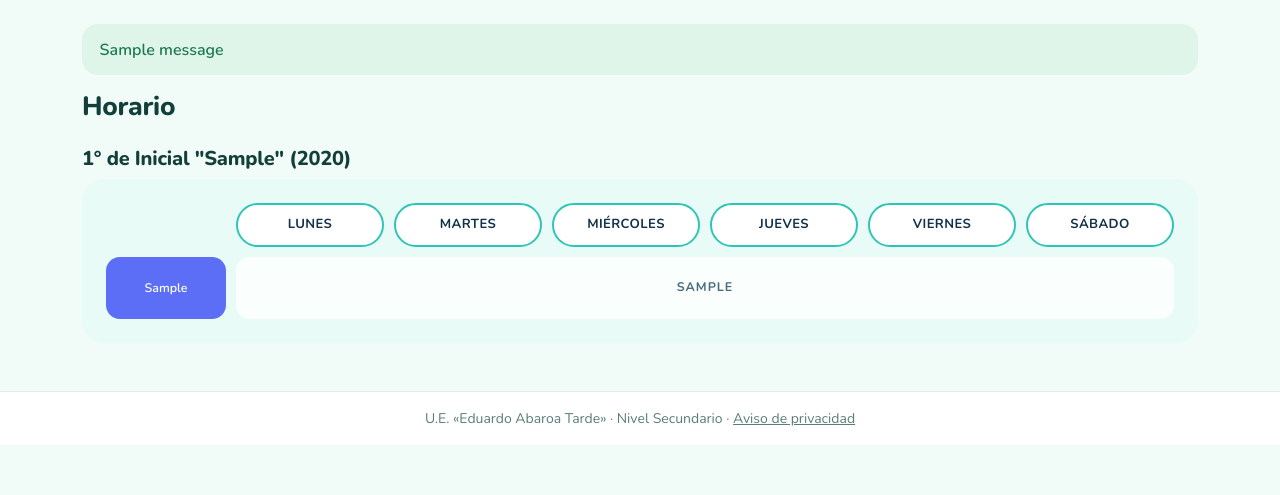
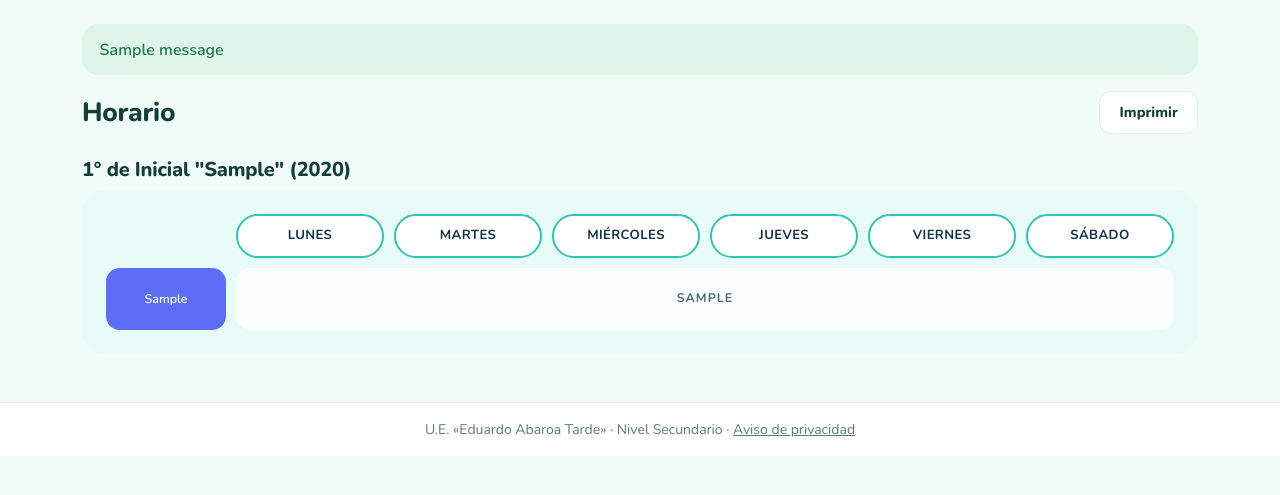
Before and after one commit to DragonBlack1999/Sistema-de-Seguimiento-Academico, a Django app: page /academico/mi-horario/ in a window 1280 px wide. Shown: the part 59-554 px from the top of the page. Run offline with Django 5.2, Linux system fonts and the light colour scheme; a user stored in the database is signed in; tables that the repository leaves empty hold one stand-in row (values such as "Sample post"); one stand-in notice (Sample message) is shown; parts of the project's set-up code (start-up, migrations or seed data) failed here and were passed over; some libraries are stand-ins or nearby versions.

Commit message:
El horario se puede imprimir
Lo pidio la tutora, para el docente y para el estudiante. Lo que sale no es
la pantalla: es una hoja del colegio. Lleva escudo, nombre del colegio, de
quien es el horario, la gestion y la fecha de impresion, porque un horario
pegado en una pared sin nombre ni año encima no se distingue del del año
pasado.

Cada tablero es una hoja. Para el administrador, que ve los dieciocho cursos,
son dieciocho hojas, una por curso: justo lo que hay que repartir, y el boton
lo dice («Imprimir los 18 horarios»).

Detalles que hubo que cuidar:

- Apaisada. Seis dias en vertical dejan columnas de 28 mm, donde
  «Ciencias Sociales» entra en cuatro renglones.
- `print-color-adjust: exact`. Los colores SON la forma de leer este tablero;
  sin eso el navegador los descarta y queda una cuadricula gris.
- `overflow: visible` en la tabla: en pantalla se desliza de lado, y en papel
  ese deslizamiento recorta el viernes y el sabado.
- El membrete dice el curso ademas del nombre. En la pantalla el curso ya esta
  como titulo del tablero, asi que ahi sobra; en papel es lo primero que se
  busca.

La barra de navegacion, el pie y los avisos de «se guardo correctamente» no se
imprimen: `d-print-none` en base.html, que sirve para cualquier pantalla que se
quiera imprimir mas adelante.

Co-Authored-By: Claude Opus 5 <noreply@anthropic.com>

```diff
--- a/apps/academico/views.py
+++ b/apps/academico/views.py
@@ -66,6 +66,16 @@ def _colorear_por_materia(horarios):
         horario.color = colores[materia_id]
 
 
+def _gestion_de(horarios):
+    """El año escolar de un conjunto de clases, o nada si no es uno solo.
+
+    Va en la hoja impresa: un horario pegado en la pared sin el año encima no
+    se distingue del de la gestión pasada.
+    """
+    anios = {h.asignacion.curso.gestion for h in horarios}
+    return anios.pop() if len(anios) == 1 else None
+
+
 @login_required
 def mi_horario(request):
     if not (request.user.es_admin() or request.user.es_profesor() or request.user.es_estudiante()):
@@ -98,6 +108,12 @@ def mi_horario(request):
             'titulo': 'Mis clases',
             'subtitulo': ' · '.join(suyas),
             'mostrar_curso': True,
+            # En papel, «Mis clases» no dice nada: la hoja lleva el nombre.
+            'para': request.user.get_full_name() or request.user.username,
+            # Lo que la hoja necesita decir ademas del nombre. No es el
+            # subtitulo de la pantalla: ahi el titulo ya esta al lado.
+            'pie': ' · '.join(suyas),
+            'gestion': _gestion_de(mios),
             'filas': _construir_grilla(mios, periodos),
         })
 
@@ -109,6 +125,11 @@ def mi_horario(request):
                 'titulo': str(curso),
                 'subtitulo': '',
                 'mostrar_curso': False,
+                'para': request.user.get_full_name() or request.user.username,
+                # Su curso: en papel es lo primero que se busca, y en pantalla
+                # ya esta como titulo del tablero.
+                'pie': str(curso),
+                'gestion': curso.gestion,
                 'filas': _construir_grilla(
                     [h for h in todos if h.asignacion.curso_id == curso.pk],
                     Periodo.objects.filter(curso=curso).order_by('orden'),
@@ -126,6 +147,10 @@ def mi_horario(request):
                 'titulo': str(curso),
                 'subtitulo': '',
                 'mostrar_curso': False,
+                # La hoja de un curso es del curso, no del administrador que la
+                # manda a imprimir.
+                'para': str(curso),
+                'gestion': curso.gestion,
                 'filas': _construir_grilla(
                     del_curso,
                     Periodo.objects.filter(curso=curso).order_by('orden'),
--- a/templates/academico/mi_horario.html
+++ b/templates/academico/mi_horario.html
@@ -1,4 +1,5 @@
 {% extends 'base.html' %}
+{% load static %}
 {% block titulo %}Horario{% endblock %}
 
 {% block contenido %}
@@ -55,11 +56,86 @@
   .c2 { background: #f77fb7; } .c3 { background: #a8a4ff; }
   .c4 { background: #6fd7a8; } .c5 { background: #ffc978; }
   .c6 { background: #c3b1f0; } .c7 { background: #8fdcf5; }
+
+  /* ───────────────────────── en papel ───────────────────────── */
+  .horario-membrete { display: none; }
+
+  @media print {
+    /* Apaisado: seis días en vertical dejan columnas de 28 mm, donde
+       «Ciencias Sociales» entra en cuatro renglones. */
+    @page { size: A4 landscape; margin: 10mm 8mm; }
+
+    .horario-membrete {
+      display: flex; align-items: center; gap: 12px;
+      border-bottom: 2px solid #12324a; padding-bottom: 8px; margin-bottom: 10px;
+    }
+    .horario-membrete img { height: 56px; }
+    .horario-colegio { font-weight: 800; font-size: 1rem; line-height: 1.2; }
+    .horario-para { font-size: .9rem; }
+    .horario-fecha { margin-left: auto; text-align: right; font-size: .72rem; color: #4a6b7c; }
+
+    /* El tablero deja de ser una tarjeta de pantalla y pasa a ser la hoja. */
+    .horario-tablero { background: #fff; border-radius: 0; padding: 0; }
+    .horario-scroll { overflow: visible; }
+    .horario-grilla {
+      min-width: 0; gap: 4px;
+      grid-template-columns: 78px repeat(6, 1fr);
+    }
+    .horario-celda { min-height: 0; padding: 6px 7px; }
+    .horario-materia { font-size: .74rem; }
+    .horario-detalle { font-size: .64rem; }
+    .horario-dia, .horario-hora { font-size: .7rem; padding: 6px 4px; }
+
+    /* Los colores SON la forma de leer este tablero de un vistazo. Sin esto el
+       navegador los descarta al imprimir y queda una cuadrícula gris. */
+    .horario-tablero, .horario-tablero * {
+      -webkit-print-color-adjust: exact; print-color-adjust: exact;
+    }
+
+    /* Una hoja por tablero: el administrador imprime los dieciocho cursos de
+       una vez y cada curso sale en su página, listo para repartir. */
+    .horario-hoja { break-after: page; }
+    .horario-hoja:last-child { break-after: auto; }
+    .horario-celda, .horario-hora, .horario-dia { break-inside: avoid; }
+  }
 </style>
 
-<h2>Horario</h2>
+{# En papel el membrete ya dice qué es la hoja; este título sobra. #}
+<div class="d-flex justify-content-between align-items-center flex-wrap gap-2 d-print-none">
+  <h2 class="mb-0">Horario</h2>
+  {% if tableros %}
+    <button type="button" class="btn btn-outline-primary d-print-none" onclick="window.print()">
+      Imprimir{% if tableros|length > 1 %} los {{ tableros|length }} horarios{% endif %}
+    </button>
+  {% endif %}
+</div>
+{% if tableros|length > 1 %}
+  <p class="small text-muted mb-0 d-print-none">Cada curso sale en su propia hoja.</p>
+{% endif %}
+
 {% for tablero in tableros %}
-  <div class="d-flex align-items-baseline gap-2 mt-4">
+<div class="horario-hoja">
+  {% comment %}
+    El membrete solo existe en papel. Un horario pegado en la pared tiene que
+    decir de qué colegio es, de quién y de qué año; en la pantalla todo eso ya
+    está en la barra de arriba y repetirlo sería ruido.
+  {% endcomment %}
+  <div class="horario-membrete">
+    <img src="{% static 'img/escudo-impreso.png' %}" alt="">
+    <div>
+      <div class="horario-colegio">Unidad Educativa «Eduardo Abaroa Tarde»</div>
+      <div class="horario-para">
+        Horario de <strong>{{ tablero.para|default:tablero.titulo }}</strong>
+        {% if tablero.pie %} · {{ tablero.pie }}{% endif %}
+      </div>
+    </div>
+    <div class="horario-fecha">
+      Nivel Secundario{% if tablero.gestion %}<br>Gestión {{ tablero.gestion.anio }}{% endif %}
+      <br>Impreso el {% now "j/n/Y" %}
+    </div>
+  </div>
+
+  <div class="d-flex align-items-baseline gap-2 mt-4 d-print-none">
     <h5 class="mb-0">{{ tablero.titulo }}</h5>
     {% if tablero.subtitulo %}<span class="text-muted small">{{ tablero.subtitulo }}</span>{% endif %}
   </div>
@@ -103,6 +179,7 @@
       </div>
     </div>
   </div>
+</div>
 {% empty %}
   <div class="alert alert-light border mt-3">No hay horario registrado todavía.</div>
 {% endfor %}
--- a/templates/base.html
+++ b/templates/base.html
@@ -21,7 +21,11 @@
 </head>
 <body>
     {% if user.is_authenticated %}
-    <nav class="navbar navbar-expand-lg sa-nav sticky-top">
+    {% comment %}
+      `d-print-none`: en papel, once enlaces y un botón de salir no son
+      nada; lo que se imprime es el contenido, no la pantalla.
+    {% endcomment %}
+    <nav class="navbar navbar-expand-lg sa-nav sticky-top d-print-none">
         <div class="container-fluid">
             {% comment %}
               Solo el escudo y el nombre: con once enlaces, añadir "Nivel Secundario"
@@ -173,7 +177,7 @@
       botón, y el diseño ocupa el alto exacto de la pantalla.
     {% endcomment %}
     {% block pie %}
-    <footer class="sa-pie py-3">
+    <footer class="sa-pie py-3 d-print-none">
         <div class="container text-center small text-muted">
             U.E. «Eduardo Abaroa Tarde» · Nivel Secundario ·
             <a href="{% url 'privacidad' %}">Aviso de privacidad</a>
--- a/templates/comun/_mensajes.html
+++ b/templates/comun/_mensajes.html
@@ -1,5 +1,6 @@
 {% if messages %}
     {% for message in messages %}
-        <div class="alert alert-{{ message.tags }}">{{ message }}</div>
+        {# Un aviso de «se guardó correctamente» no tiene por qué salir en papel. #}
+        <div class="alert alert-{{ message.tags }} d-print-none">{{ message }}</div>
     {% endfor %}
 {% endif %}
```
